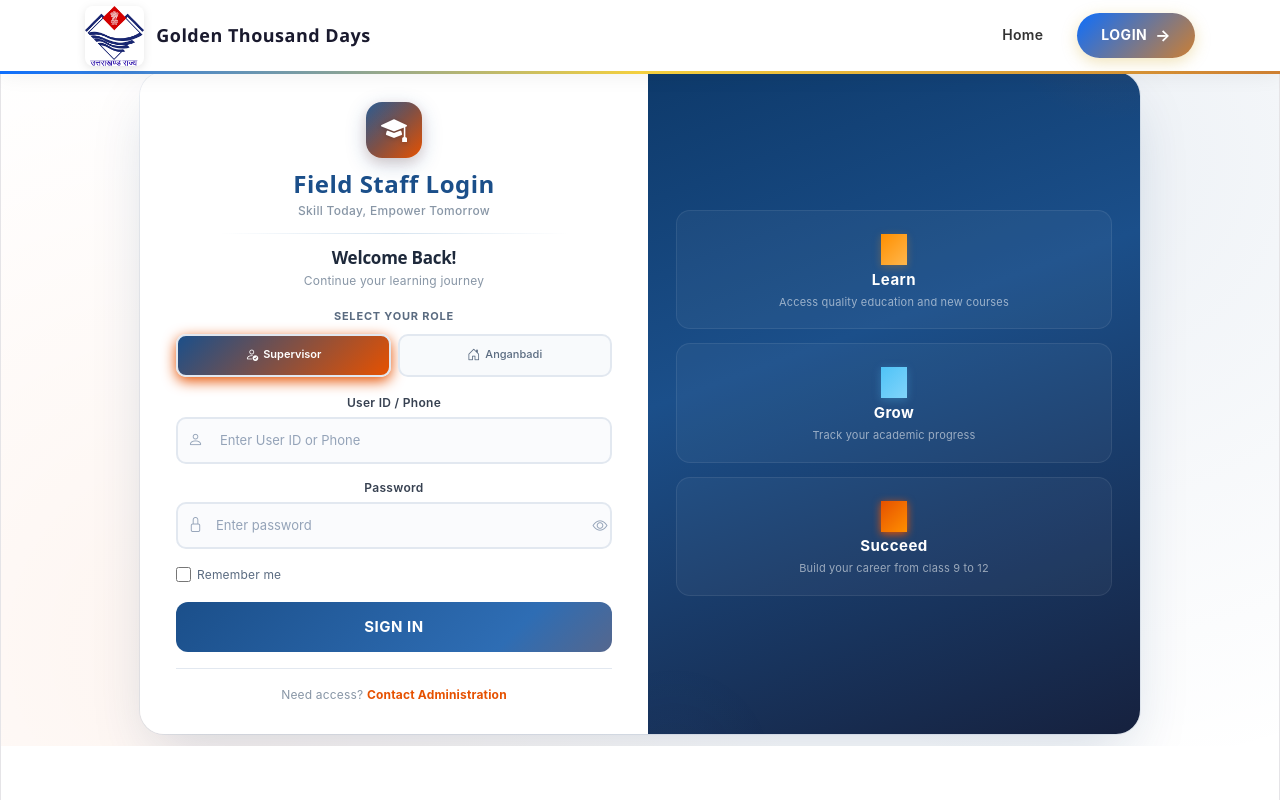
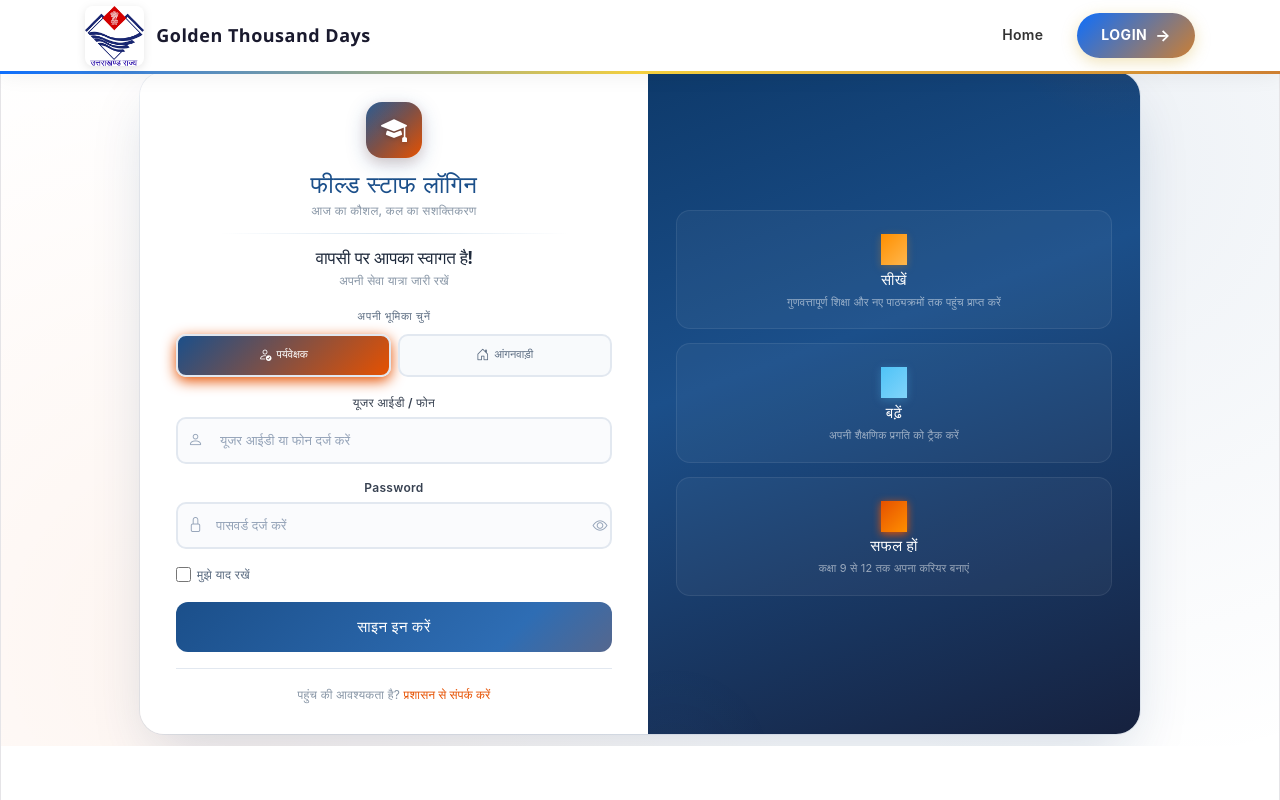
Before and after one commit to VAIBHAVTOMAR321/1000sunehre, a React (Vite) app: page /Login in a window 1280 px wide. Built offline with nearby package versions, Linux system fonts and the light colour scheme.

Commit message:
new changes added

```diff
--- a/src/components/all_login/Login.jsx
+++ b/src/components/all_login/Login.jsx
@@ -18,13 +18,42 @@ const Login = () => {
   const navigate = useNavigate();
   const { login } = useAuth();
 
+  // Content in Hindi - Government Portal Style (consistent with Home.jsx)
+  const content = {
+    brandSubtitle: "आज का कौशल, कल का सशक्तिकरण",
+    welcomeTitle: "वापसी पर आपका स्वागत है!",
+    welcomeSubtitle: "अपनी सेवा यात्रा जारी रखें",
+    roleLabel: "अपनी भूमिका चुनें",
+    userIdLabel: "यूजर आईडी / फोन",
+    userIdPlaceholder: "यूजर आईडी या फोन दर्ज करें",
+    passwordLabel: "पासवर्ड",
+    passwordPlaceholder: "पासवर्ड दर्ज करें",
+    rememberMe: "मुझे याद रखें",
+    signIn: "साइन इन करें",
+    signingIn: "साइन इन हो रहा है...",
+    needAccess: "पहुंच की आवश्यकता है? ",
+    contactAdmin: "प्रशासन से संपर्क करें",
+    learnTitle: "सीखें",
+    learnDesc: "गुणवत्तापूर्ण शिक्षा और नए पाठ्यक्रमों तक पहुंच प्राप्त करें",
+    growTitle: "बढ़ें",
+    growDesc: "अपनी शैक्षणिक प्रगति को ट्रैक करें",
+    succeedTitle: "सफल हों",
+    succeedDesc: "कक्षा 9 से 12 तक अपना करियर बनाएं",
+    errors: {
+      userIdRequired: "यूजर आईडी / फोन आवश्यक है",
+      passwordRequired: "पासवर्ड आवश्यक है",
+      loginFailed: "लॉगिन विफल रहा। कृपया पुनः प्रयास करें।",
+      loginSuccess: "लॉगिन सफल!"
+    }
+  };
+
   const roleOptions = useMemo(() => {
     const allRoles = [
-      { value: 'director', label: 'Director', icon: 'bi-person-workspace' },
-      { value: 'dpo', label: 'DPO', icon: 'bi-briefcase' },
-      { value: 'cdpo', label: 'CDPO', icon: 'bi-person-badge' },
-      { value: 'supervisor', label: 'Supervisor', icon: 'bi-person-check' },
-      { value: 'anganbadi', label: 'Anganbadi', icon: 'bi-house-door' },
+      { value: 'director', label: 'निदेशक', icon: 'bi-person-workspace' },
+      { value: 'dpo', label: 'डीपीओ', icon: 'bi-briefcase' },
+      { value: 'cdpo', label: 'सीडीपीओ', icon: 'bi-person-badge' },
+      { value: 'supervisor', label: 'पर्यवेक्षक', icon: 'bi-person-check' },
+      { value: 'anganbadi', label: 'आंगनवाड़ी', icon: 'bi-house-door' },
     ];
 
     if (searchParams.has('director')) return allRoles.filter(r => r.value === 'director');
@@ -36,24 +65,23 @@ const Login = () => {
 
   const loginTitle = useMemo(() => {
     if (searchParams.has('director')) {
-      return 'Director Login';
+      return 'निदेशक लॉगिन';
     } else if (searchParams.has('district')) {
-      return 'DPO / CDPO Login';
+      return 'डीपीओ / सीडीपीओ लॉगिन';
     } else {
-      return 'Field Staff Login'; // Default for Supervisor and Anganbadi
+      return 'फील्ड स्टाफ लॉगिन'; // Default for Supervisor and Anganbadi
     }
   }, [searchParams]);
 
   useEffect(() => {
-    // Sync selected role with filtered options on mount or param change
     if (roleOptions.length > 0 && !roleOptions.some(o => o.value === formData.role)) {
       setFormData(prev => ({ ...prev, role: roleOptions[0].value }));
     }
-  }, [roleOptions, formData.role]);
+  }, [roleOptions, formData.role]); // Removed extra comma for cleaner code
 
   const handleChange = (e) => {
     const { name, value } = e.target;
-    setFormData({ ...formData, [name]: value });
+    setFormData(prev => ({ ...prev, [name]: value }));
     setError('');
   };
 
@@ -61,11 +89,11 @@ const Login = () => {
     e.preventDefault();
 
     if (!formData.email_or_phone) {
-      setError("User ID / Phone is required");
+      setError(content.errors.userIdRequired);
       return;
     }
     if (!formData.password) {
-      setError("Password is required");
+      setError(content.errors.passwordRequired);
       return;
     }
 
@@ -92,7 +120,7 @@ const Login = () => {
           unique_id: response.data.unique_id,
           user: response.data.user || null,
         });
-        alert("Login successful!");
+        alert(content.errors.loginSuccess);
 
         // Update navigation routes based on your dashboard implementation
         if (['director', 'dpo', 'cdpo'].includes(response.data.role)) {
@@ -102,7 +130,7 @@ const Login = () => {
         }
       }
     } catch (err) {
-      setError(err.response?.data?.message || "Login failed. Please try again.");
+      setError(err.response?.data?.message || content.errors.loginFailed);
     } finally {
       setLoading(false);
     }
@@ -118,17 +146,17 @@ const Login = () => {
               <i className="bi bi-mortarboard-fill"></i>
             </div>
             <h1>{loginTitle}</h1>
-            <p>Skill Today, Empower Tomorrow</p>
+            <p>{content.brandSubtitle}</p>
           </div>
 
           <div className="welcome-section">
-            <h2>Welcome Back!</h2>
-            <p>Continue your learning journey</p>
+            <h2>{content.welcomeTitle}</h2>
+            <p>{content.welcomeSubtitle}</p>
           </div>
 
           {roleOptions.length > 1 && (
             <div className="role-selector">
-              <label>Select Your Role</label>
+              <label>{content.roleLabel}</label>
               <div className="role-tabs">
                 {roleOptions.map((option) => (
                   <button
@@ -154,7 +182,7 @@ const Login = () => {
             )}
 
             <div className="form-group">
-              <label>User ID / Phone</label>
+              <label>{content.userIdLabel}</label>
               <div className="input-wrapper-text">
                 <i className="bi bi-person"></i>
                 <input
@@ -162,7 +190,7 @@ const Login = () => {
                   name="email_or_phone"
                   value={formData.email_or_phone}
                   onChange={handleChange}
-                  placeholder="Enter User ID or Phone"
+                  placeholder={content.userIdPlaceholder}
                 />
               </div>
             </div>
@@ -176,7 +204,7 @@ const Login = () => {
                   name="password"
                   value={formData.password}
                   onChange={handleChange}
-                  placeholder="Enter password"
+                  placeholder={content.passwordPlaceholder}
                 />
                 <button
                   type="button"
@@ -191,7 +219,7 @@ const Login = () => {
             <div className="form-options">
               <label className="remember-me">
                 <input type="checkbox" />
-                <span>Remember me</span>
+                <span>{content.rememberMe}</span>
               </label>
               {/* <a href="/" className="forgot-link">Forgot password?</a> */}
             </div>
@@ -200,34 +228,34 @@ const Login = () => {
               {loading ? (
                 <>
                   <span className="spinner"></span>
-                  Signing in...
+                  {content.signingIn}
                 </>
               ) : (
-                "Sign In"
+                content.signIn
               )}
             </button>
           </form>
 
           <div className="login-footer">
-            <p>Need access? <Link to="/contact">Contact Administration</Link></p>
+            <p>{content.needAccess}<Link to="/contact">{content.contactAdmin}</Link></p>
           </div>
         </div>
 
         <div className="login-highlights">
           <div className="highlight-item">
             <i className="bi bi-book"></i>
-              <h3>Learn</h3>
-              <p>Access quality education and new courses</p>
+              <h3>{content.learnTitle}</h3>
+              <p>{content.learnDesc}</p>
           </div>
           <div className="highlight-item">
             <i className="bi bi-graph-up"></i>
-              <h3>Grow</h3>
-              <p>Track your academic progress</p>
+              <h3>{content.growTitle}</h3>
+              <p>{content.growDesc}</p>
           </div>
           <div className="highlight-item">
             <i className="bi bi-rocket-takeoff"></i>
-              <h3>Succeed</h3>
-              <p>Build your career from class 9 to 12</p>
+              <h3>{content.succeedTitle}</h3>
+              <p>{content.succeedDesc}</p>
           </div>
         </div>
       </div>
```
